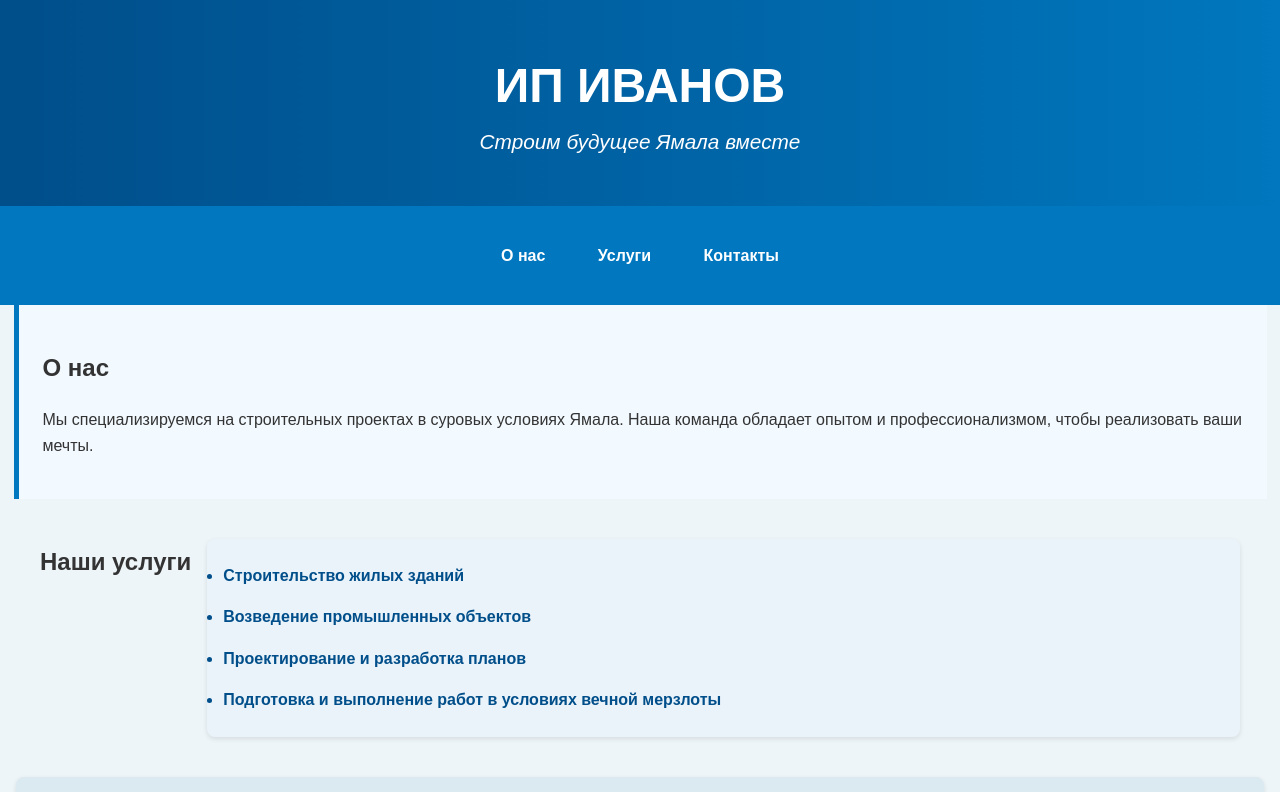
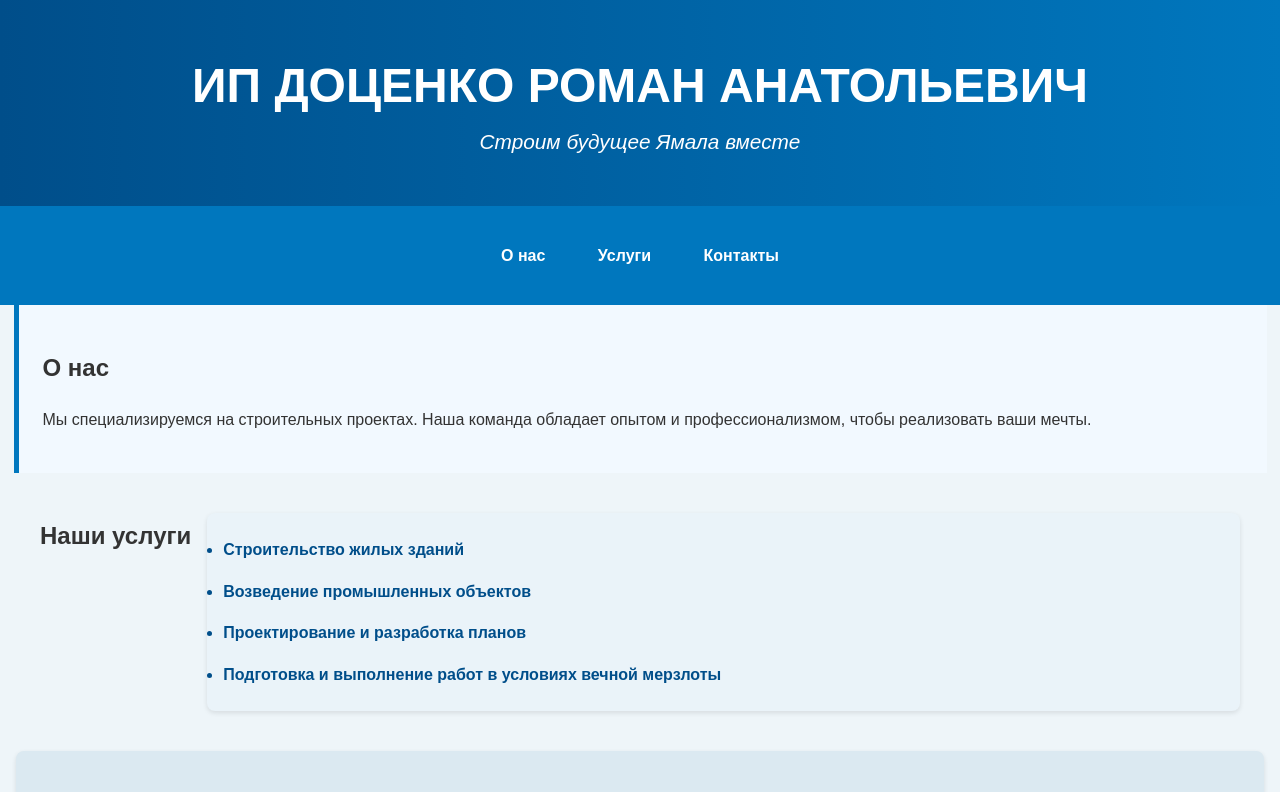
Before and after one commit to DotsenkoBuilding/-, a plain HTML site: page index.html in a window 1280 px wide. Shown: the top 792 px of the page. Drawn offline with Linux system fonts and the light colour scheme.

Commit message:
Update index.html

```diff
--- a/index.html
+++ b/index.html
@@ -120,7 +120,7 @@
 <body>
     <header>
         <div class="container">
-            <h1>ИП Иванов</h1>
+            <h1>ИП Доценко Роман Анатольевич</h1>
             <p>Строим будущее Ямала вместе</p>
         </div>
     </header>
@@ -138,7 +138,7 @@
     <main>
         <section id="about" class="container">
             <h2>О нас</h2>
-            <p>Мы специализируемся на строительных проектах в суровых условиях Ямала. Наша команда обладает опытом и профессионализмом, чтобы реализовать ваши мечты.</p>
+            <p>Мы специализируемся на строительных проектах. Наша команда обладает опытом и профессионализмом, чтобы реализовать ваши мечты.</p>
         </section>
 
         <section id="services" class="container">
```
